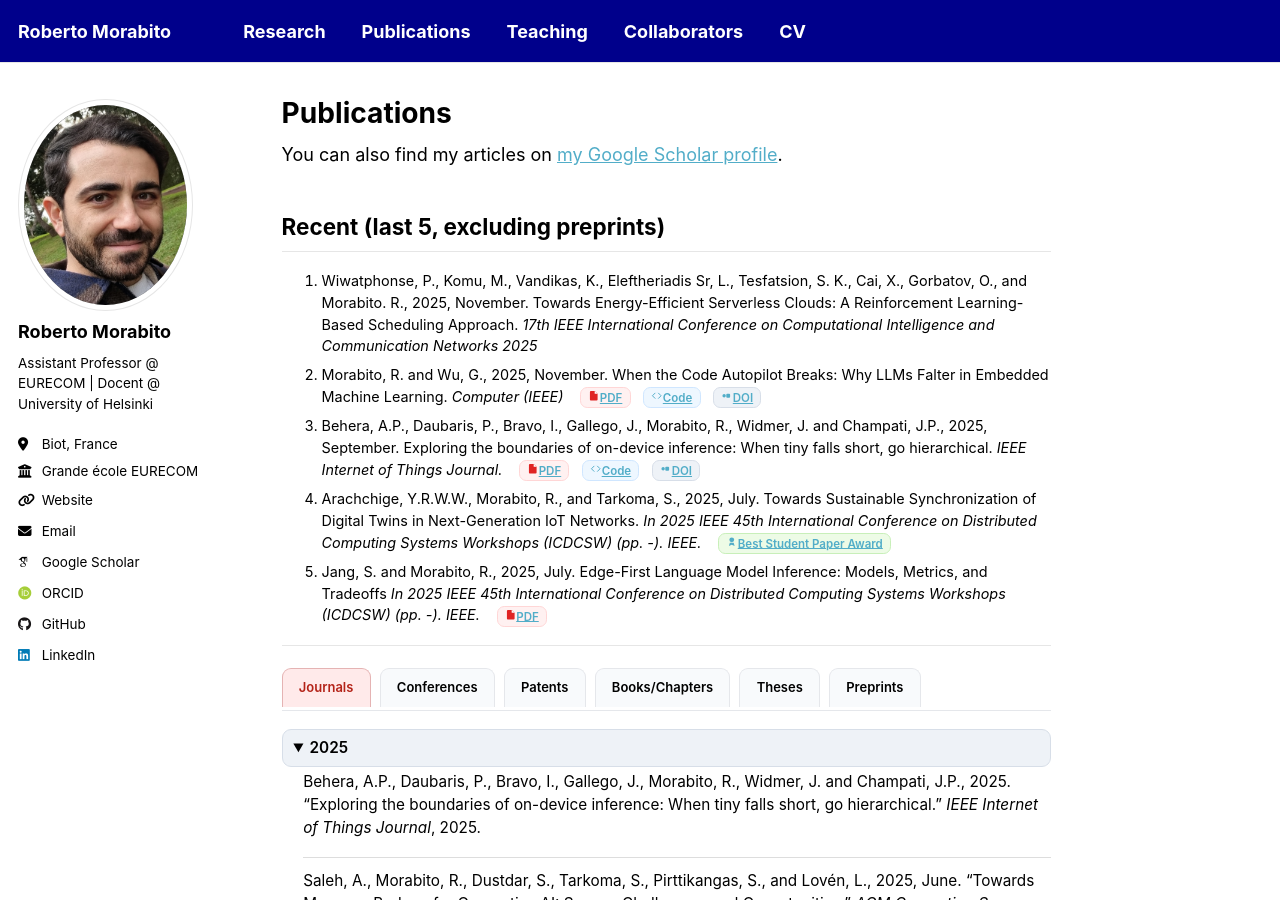
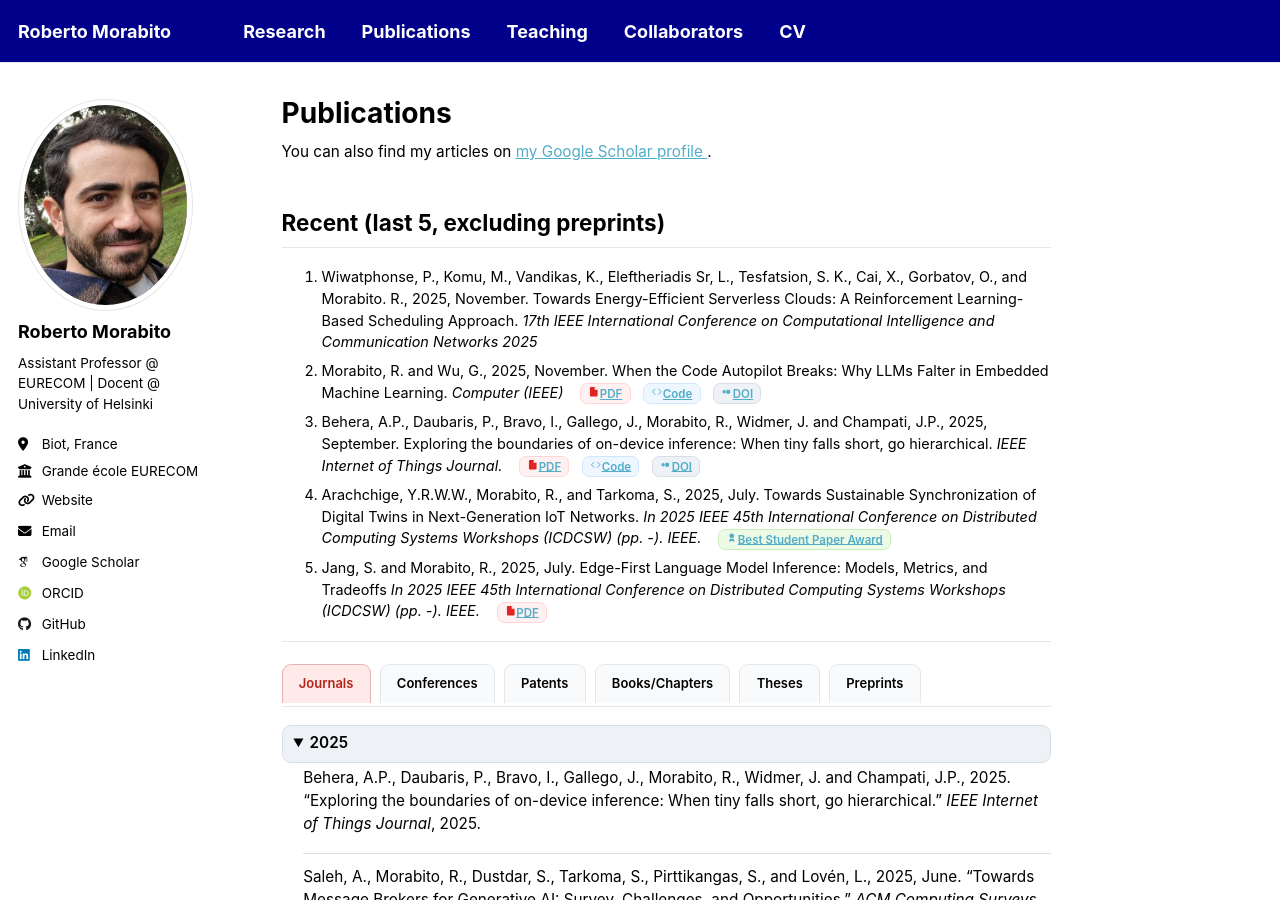
Before and after one commit to robertmora/robertmora.github.io, a Jekyll site: the page built from _pages/publications.html, in a window 1280 px wide and 900 px high. Built offline with Jekyll 4.4.1, drawn with Linux system fonts in a browser that asks for light colours; some web fonts are replaced; a script that is not in the unit is left out.

Commit message:
Update publications.html

```diff
--- a/_pages/publications.html
+++ b/_pages/publications.html
@@ -5,9 +5,11 @@ author_profile: true
 ---
 <!-- <article class="page" itemscope="" itemtype="http://schema.org/CreativeWork"> -->
 <!-- <section class="page__content" itemprop="text"> -->
-<p style="font-size: 1em;">
+<p style="font-size: 0.85em;">
   You can also find my articles on
-  <a href="{{site.author.googlescholar}}">my Google Scholar profile</a>.
+  <a href="{{site.author.googlescholar}}" target="_blank" rel="noopener noreferrer">
+    my Google Scholar profile
+  </a>.
 </p>
 
 <!-- ===== Publications: Recent + Tabs (CSS-only) ===== -->
```
